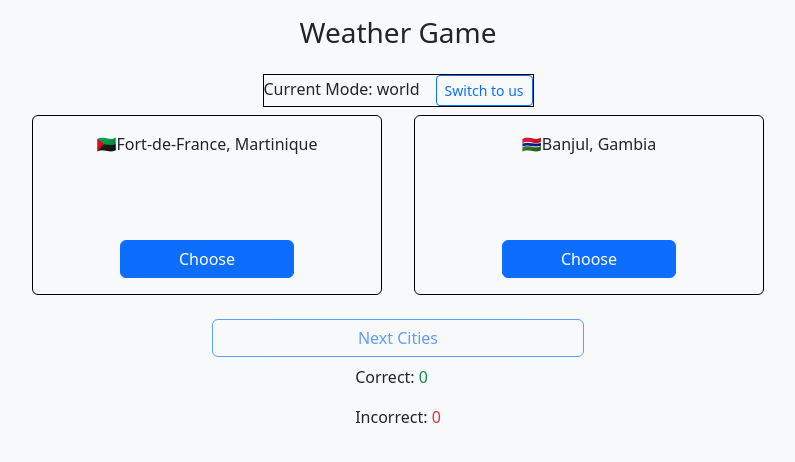
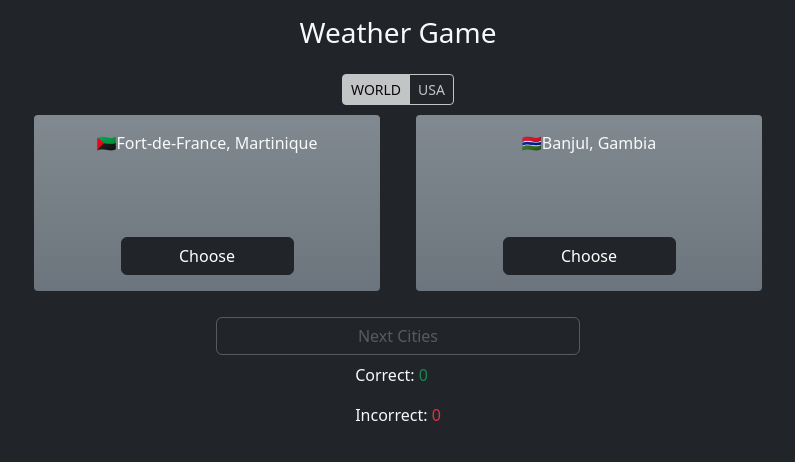
Before and after one commit to csgomez/react-climate-guess, a React (Vite) app: page / in a window 1280 px wide. Shown: the top 462 px of the page, without its empty margins (242-1037 px from the left). Built offline with nearby package versions, Linux system fonts and the light colour scheme; no server answers.

Commit message:
Gigantic styling and component changes.

```diff
--- a/index.html
+++ b/index.html
@@ -12,7 +12,7 @@
       crossorigin="anonymous"
     />
   </head>
-  <body class="bg-light">
+  <body class="bg-dark text-light">
     <div id="root"></div>
     <script type="module" src="/src/main.tsx"></script>
   </body>
--- a/src/App.tsx
+++ b/src/App.tsx
@@ -58,8 +58,8 @@ function App() {
     fetchTemps();
   }, [currentCities]);
 
-  const switchGameMode = () => {
-    setCurrentGameMode((prev) => (prev === 'world' ? 'us' : 'world'));
+  const handleGameModeChange = (newGameMode: GameMode) => {
+    setCurrentGameMode(newGameMode);
   };
 
   const handleSelectCity = (city: City) => {
@@ -76,10 +76,10 @@ function App() {
       <header className="py-3">
         <h3 className="mb-0">Weather Game</h3>
       </header>
-      <main className="container">
+      <main className="container px-4">
         <GameModeSelector
           currentGameMode={currentGameMode}
-          onSwitchGameMode={switchGameMode}
+          onGameModeChange={handleGameModeChange}
         />
         <div className="d-flex flex-column flex-md-row justify-content-md-center">
           {currentCities.map((city, index) => (
@@ -93,10 +93,12 @@ function App() {
             />
           ))}
         </div>
-        <div className="d-grid col-8 col-md-4 mx-auto">
+        <div className="d-grid col-12 col-md-4 mx-auto">
           <button
             className={`btn mt-4 my-2 ${
-              isWaitingForPlayer ? 'btn-outline-primary' : 'btn-primary'
+              isWaitingForPlayer
+                ? 'btn-outline-light opacity-25'
+                : 'btn-light opacity-75'
             }`}
             onClick={changeCurrentCities}
             disabled={isWaitingForPlayer}
--- a/src/components/CityCard.css
+++ b/src/components/CityCard.css
@@ -10,6 +10,14 @@
   margin-bottom: 1rem;
 }
 
+.correct {
+  border-color: greenyellow !important;
+}
+
+.incorrect {
+  border-color: rgb(241, 62, 59) !important;
+}
+
 @media (min-width: 768px) {
   .cityCard {
     width: 350px;
--- a/src/components/CityCard.tsx
+++ b/src/components/CityCard.tsx
@@ -1,5 +1,4 @@
 import { City } from '../types';
-// import styles from './CityCard.module.css';
 import './CityCard.css';
 
 interface CityCardProps {
@@ -17,37 +16,38 @@ const CityCard = ({
   selectedCity,
   warmerCity,
 }: CityCardProps) => {
-  const hasTemperature = temperature !== undefined;
   const isSelectedCity = selectedCity === city;
   const isWarmerCity = warmerCity === city;
   const isWaitingForPlayer = selectedCity === null;
 
   const getBorderColor = () => {
     if (isWaitingForPlayer) {
-      return 'black';
+      return 'border-dark';
     }
 
     if (isSelectedCity) {
-      return isWarmerCity ? 'success' : 'danger';
+      return isWarmerCity ? 'correct' : 'incorrect';
     } else {
-      return 'black';
+      return 'border-dark';
     }
   };
 
   return (
     <div
-      className={`cityCard d-flex flex-column justify-content-between align-items-center py-3 border rounded border-${getBorderColor()}`}
+      className={`cityCard d-flex flex-column justify-content-between align-items-center py-3 bg-secondary bg-gradient border border-2 rounded ${getBorderColor()}`}
     >
       <p>
         <span className="flagEmoji">{city.flag}</span>
         {city.name}, {city.location}
       </p>
-      <p> {isWaitingForPlayer ? '' : `${temperature}°F`}</p>
+      <p>
+        <em>
+          <b>{isWaitingForPlayer ? '' : `${temperature}°F`}</b>
+        </em>
+      </p>
       <div className="d-grid col-6 mx-auto">
         <button
-          className={`btn ${
-            isWaitingForPlayer ? 'btn-primary' : 'btn-outline-primary'
-          }`}
+          className="btn btn-dark"
           onClick={() => onSelectCity(city)}
           disabled={selectedCity !== null}
         >
--- a/src/components/GameModeSelector.tsx
+++ b/src/components/GameModeSelector.tsx
@@ -2,24 +2,49 @@ import { GameMode } from '../types';
 
 interface GameModeSelectorProps {
   currentGameMode: GameMode;
-  onSwitchGameMode: () => void;
+  onGameModeChange: (newGameMode: GameMode) => void;
 }
 
 const GameModeSelector = ({
   currentGameMode,
-  onSwitchGameMode,
+  onGameModeChange,
 }: GameModeSelectorProps) => {
-  const nextGameMode = currentGameMode === 'world' ? 'us' : 'world';
+  return (
+    <div className="d-inline-block my-2">
+      <span className=""></span>
+      <div className="btn-group btn-group-sm opacity-75">
+        <input
+          type="radio"
+          name="gamemode"
+          id="worldbtn"
+          className="btn-check"
+          autoComplete="off"
+          checked={currentGameMode === 'world'}
+          onChange={() => onGameModeChange('world')}
+        />
+        <label htmlFor="worldbtn" className="btn btn-outline-light">
+          WORLD
+        </label>
 
-  return (
-    <div className="d-inline-block my-2 border border-black">
-      Current Mode: {currentGameMode}
-      <button
-        className="btn btn-sm btn-outline-primary ms-3"
+        <input
+          type="radio"
+          name="gamemode"
+          id="usbtn"
+          className="btn-check"
+          autoComplete="off"
+          checked={currentGameMode === 'us'}
+          onChange={() => onGameModeChange('us')}
+        />
+        <label htmlFor="usbtn" className="btn btn-outline-light">
+          USA
+        </label>
+      </div>
+      {/* <button
+        className="btn btn-sm btn-outline-light ms-3"
         onClick={onSwitchGameMode}
       >
-        Switch to {nextGameMode}
-      </button>
+        Switch to {nextGameMode.toUpperCase()} Capitals
+      </button> */}
     </div>
   );
 };
--- a/src/index.css
+++ b/src/index.css
@@ -1,4 +1,15 @@
 :root {
+  /* color: white; */
+}
+
+html {
+  height: 100%;
+}
+
+body {
+  min-height: 100%;
+}
+/* :root {
   font-family: Inter, system-ui, Avenir, Helvetica, Arial, sans-serif;
   line-height: 1.5;
   font-weight: 400;
@@ -43,4 +54,4 @@ button:focus-visible {
   button:disabled {
     color: rgba(255, 255, 255, 0.3);
   }
-}
+} */
--- a/src/main.tsx
+++ b/src/main.tsx
@@ -1,7 +1,7 @@
 import React from 'react';
 import ReactDOM from 'react-dom/client';
 import App from './App.tsx';
-// import './index.css';
+import './index.css';
 
 ReactDOM.createRoot(document.getElementById('root')!).render(
   <React.StrictMode>
```
